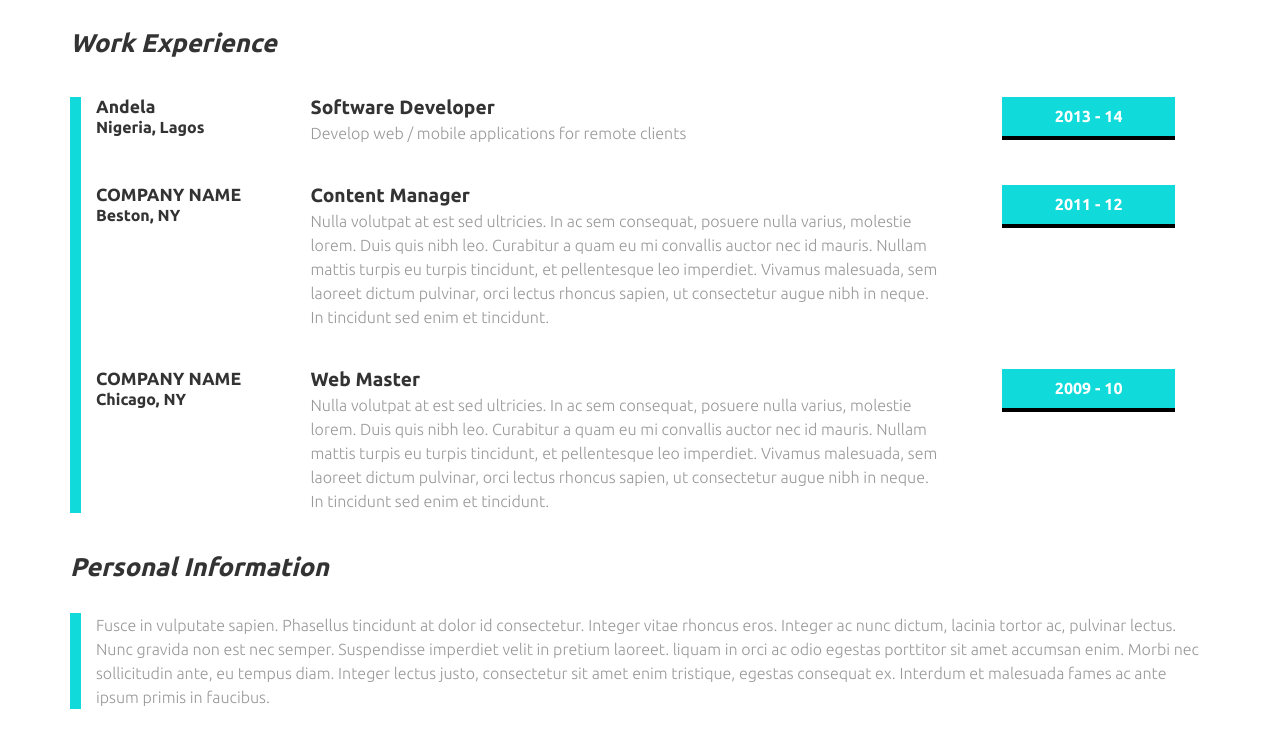
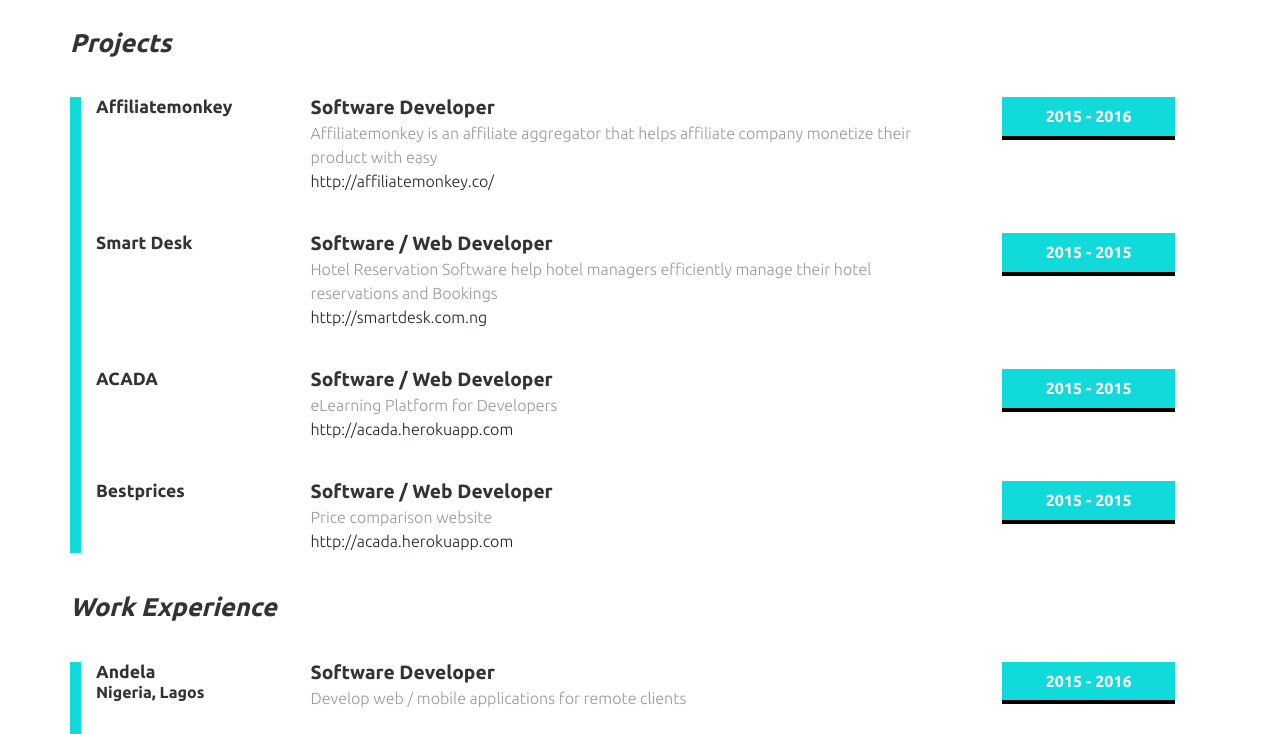
Before and after one commit to andela-eosuagwu/Emeka-Osuagwu-Resume, a plain HTML site: page index.html in a window 1280 px wide. Shown: the part 218-952 px from the top of the page. Drawn offline with Linux system fonts and the light colour scheme.

Commit message:
update Resume

```diff
--- a/index.html
+++ b/index.html
@@ -38,8 +38,75 @@
 <!---->
 <div class="content">
 	 <div class="container">
-		  <h3>Work Experience</h3>
-		   <div class="work">
+
+		<h3>Projects</h3>
+		<div class="work">
+
+			 <div class="details">
+				 <div class="col-md-3 city">
+					 <h5>Affiliatemonkey</h5>
+				 </div>
+				 <div class="col-md-7 posts">
+					 <h4>Software Developer</h4>
+					 <p>Affiliatemonkey is an affiliate aggregator that helps affiliate company monetize their product with easy</p>
+					 <p><a href="http://affiliatemonkey.co/">http://affiliatemonkey.co/</a></p>
+				 </div>
+				 <div class="col-md-2 date">
+					 <p>2015 - 2016</p>
+				 </div>
+				 <div class="clearfix"></div>
+			 </div>
+
+			 <div class="details">
+				 <div class="col-md-3 city">
+					 <h5>Smart Desk</h5>
+				 </div>
+				 <div class="col-md-7 posts">
+					 <h4>Software / Web Developer</h4>
+					 <p>Hotel Reservation Software help hotel managers efficiently manage their hotel reservations and Bookings</p>
+					 <p><a href="http://smartdesk.com.ng">http://smartdesk.com.ng</a></p>
+				 </div>
+				 <div class="col-md-2 date">
+					 <p>2015 -  2015</p>
+				 </div>
+				 <div class="clearfix"></div>
+			 </div>
+
+			 <div class="details">
+				 <div class="col-md-3 city">
+					 <h5>ACADA</h5>
+				 </div>
+				 <div class="col-md-7 posts">
+					 <h4>Software / Web Developer</h4>
+					 <p>eLearning Platform for Developers</p>
+					 <p><a href="http://acada.herokuapp.com">http://acada.herokuapp.com</a></p>
+				 </div>
+				 <div class="col-md-2 date">
+					 <p>2015 -  2015</p>
+				 </div>
+				 <div class="clearfix"></div>
+			 </div>
+
+			 <div class="details">
+				 <div class="col-md-3 city">
+					 <h5>Bestprices</h5>
+				 </div>
+				 <div class="col-md-7 posts">
+					 <h4>Software / Web Developer</h4>
+					 <p>Price comparison website</p>
+					 <p><a href="http://acada.herokuapp.com">http://acada.herokuapp.com</a></p>
+				 </div>
+				 <div class="col-md-2 date">
+					 <p>2015 -  2015</p>
+				 </div>
+				 <div class="clearfix"></div>
+			 </div>
+
+		</div>
+
+		<h3>Work Experience</h3>
+
+		<div class="work">
 
 			 <div class="details">
 				 <div class="col-md-3 city">
@@ -51,51 +118,65 @@
 					 <p>Develop web / mobile applications for remote clients</p>
 				 </div>
 				 <div class="col-md-2 date">
-					 <p>2013 - 14</p>
+					 <p>2015 - 2016</p>
 				 </div>
 				 <div class="clearfix"></div>
 			 </div>
 
 			 <div class="details">
 				 <div class="col-md-3 city">
-					 <h5>COMPANY NAME</h5>
-					 <p>Beston, NY</p>
+					 <h5>Barton Heyman</h5>
+					 <p>United State America</p>
 				 </div>
 				 <div class="col-md-7 posts">
-					 <h4>Content Manager</h4>
-					 <p>Nulla volutpat at est sed ultricies. In ac sem consequat, posuere nulla varius, molestie lorem. Duis quis nibh leo.
-				 Curabitur a quam eu mi convallis auctor nec id mauris. Nullam mattis turpis eu turpis tincidunt, et pellentesque leo imperdiet.
-				 Vivamus malesuada, sem laoreet dictum pulvinar, orci lectus rhoncus sapien, ut consectetur augue nibh in neque. In tincidunt sed enim et tincidunt.</p>
+					 <h4>Software / Web Developer</h4>
+					 <p>Develop front-end for an IT consultant service</p>
 				 </div>
 				 <div class="col-md-2 date">
-					 <p>2011 - 12</p>
+					 <p>2015 -  2015</p>
 				 </div>
 				 <div class="clearfix"></div>
 			 </div>
+
 			 <div class="details">
 				 <div class="col-md-3 city">
-					 <h5>COMPANY NAME</h5>
-					 <p>Chicago, NY</p>
+					 <h5>Novatia</h5>
+					 <p>Nigeria, Lagos</p>
 				 </div>
 				 <div class="col-md-7 posts">
-					 <h4>Web Master</h4>
-					 <p>Nulla volutpat at est sed ultricies. In ac sem consequat, posuere nulla varius, molestie lorem. Duis quis nibh leo.
-				 Curabitur a quam eu mi convallis auctor nec id mauris. Nullam mattis turpis eu turpis tincidunt, et pellentesque leo imperdiet.
-				 Vivamus malesuada, sem laoreet dictum pulvinar, orci lectus rhoncus sapien, ut consectetur augue nibh in neque. In tincidunt sed enim et tincidunt.</p>
+					 <h4>Web Developer</h4>
+					 <p>Develop web / mobile applications for IT Firm</p>
 				 </div>
 				 <div class="col-md-2 date">
 					 <p>2009 - 10</p>
 				 </div>
 				 <div class="clearfix"></div>
 			 </div>
-		 </div>
+
+			 <div class="details">
+				 <div class="col-md-3 city">
+					 <h5>ExpressBuy</h5>
+					 <p>Nigeria, Lagos</p>
+				 </div>
+				 <div class="col-md-7 posts">
+					 <h4>Web Developer</h4>
+					 <p>Develop front-end for an eCommerce</p>
+				 </div>
+				 <div class="col-md-2 date">
+					 <p>2009 - 10</p>
+				 </div>
+				 <div class="clearfix"></div>
+			 </div>
+		</div>
+
 		 <h3>Personal Information</h3>
 		 <div class="info">
-			 <p>Fusce in vulputate sapien. Phasellus tincidunt at dolor id consectetur. Integer vitae rhoncus eros. Integer ac nunc dictum,
-			 lacinia tortor ac, pulvinar lectus. Nunc gravida non est nec semper. Suspendisse imperdiet velit in pretium laoreet.
-			 liquam in orci ac odio egestas porttitor sit amet accumsan enim. Morbi nec sollicitudin ante, eu tempus diam. Integer lectus justo, consectetur
-			 sit amet enim tristique, egestas consequat ex. Interdum et malesuada fames ac ante ipsum primis in faucibus.</p>
+			 <p>
+			 	I am an effective team player with excellent analytical, communication, and presentation skills I seek to utilize my professional skills both in Electrical
+			 	(Power) Engineering and Software Development in solving human problems and technological needs. I believe in the world of technology, the world of ones and zeros, I believe that power and energy in Nigeria has a great future. I seek to be able to leverage all of my skills in programming and electrical engineering to be able to proffer lasting solutions to power deficiencies. As a highly committed, self-motivated, resourceful individual, I work both collaboratively and independently under tightened deadlines.
+			 .</p>
 		 </div>
+
 		 <h3>Education</h3>
 		   <div class="education">
 			 <div class="details">
```
